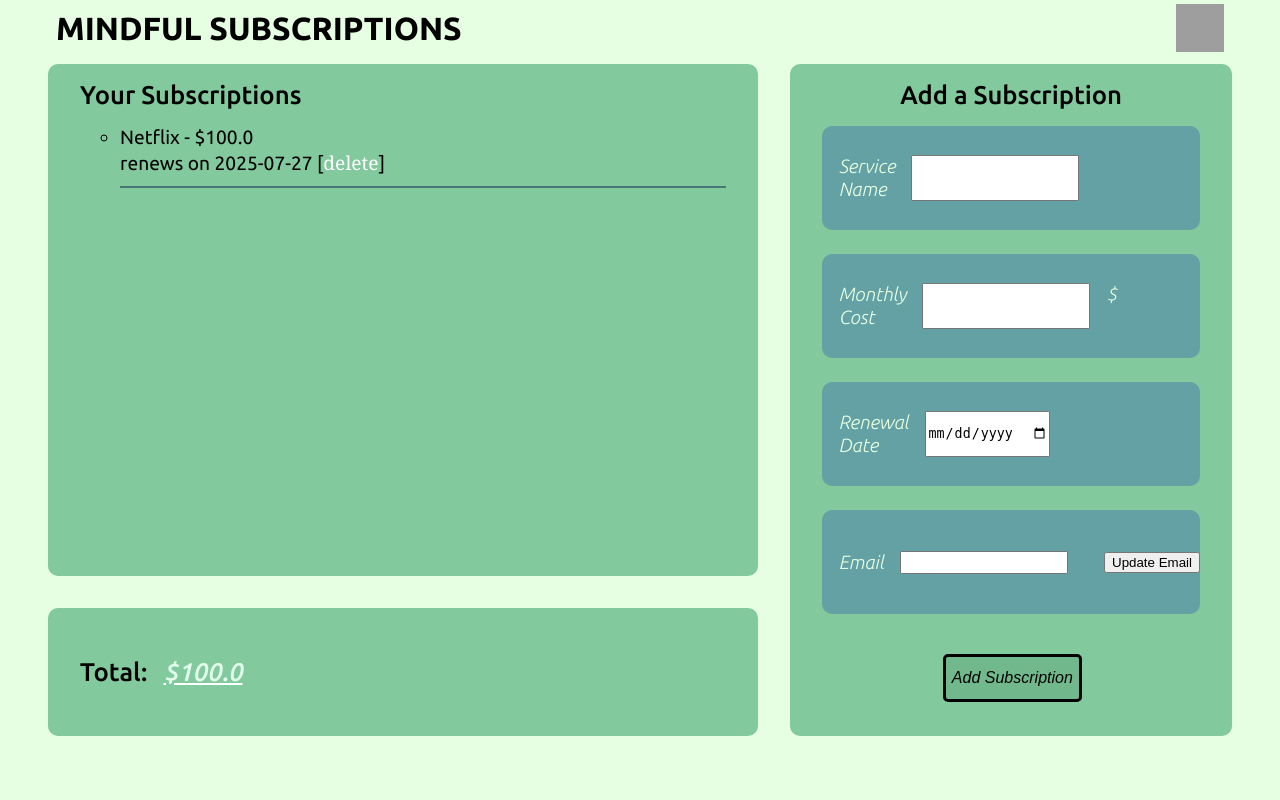
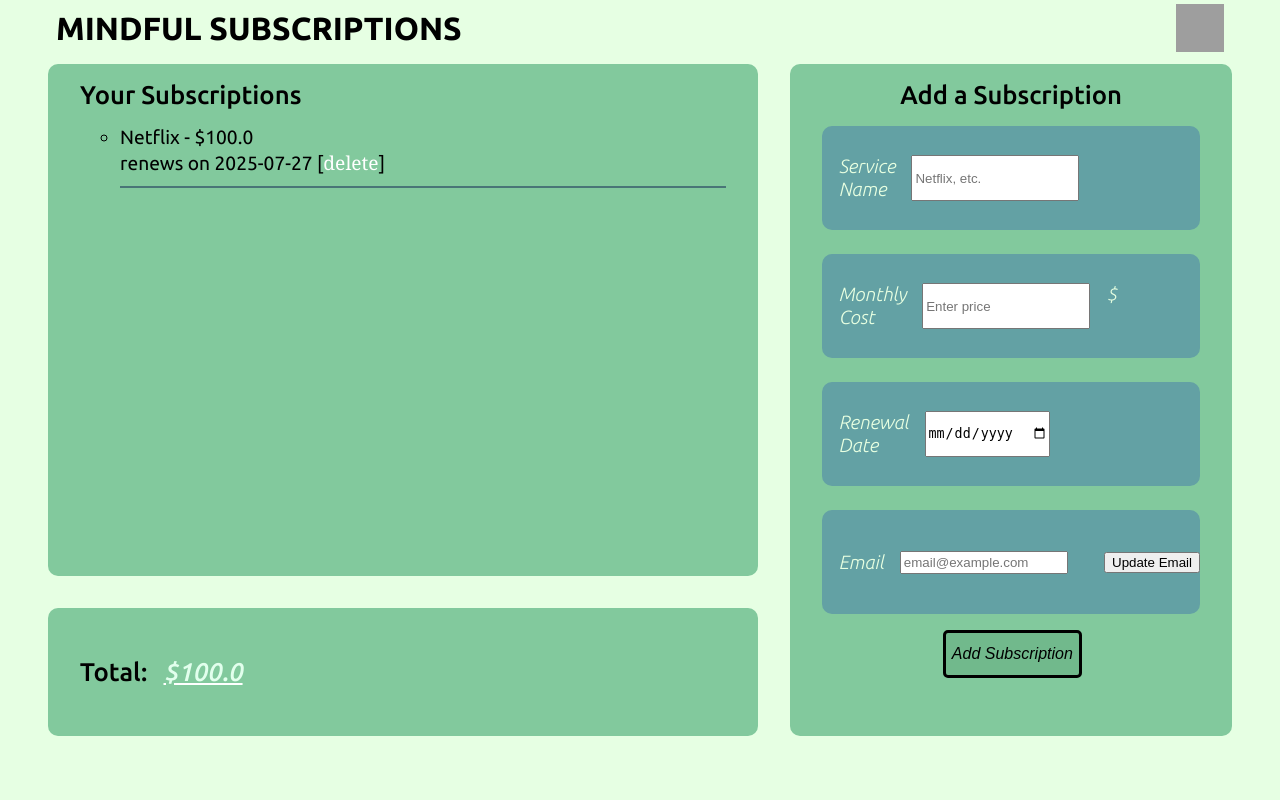
Before and after one commit to ivan-in-a-nutshell/subscriptions_tracker, a Flask app: page /subscriptions in a window 1280 px wide. Run offline with Flask 3, Linux system fonts and the light colour scheme; data that the repository does not hold is empty; grey boxes are pictures that could not be loaded.

Commit message:
Super final

```diff
--- a/app/forms.py
+++ b/app/forms.py
@@ -1,15 +1,15 @@
 from flask_wtf import FlaskForm
 from wtforms import StringField, SubmitField, FloatField, DateField
-from wtforms.validators import DataRequired
+from wtforms.validators import DataRequired, Email
 
 class SubscriptionForm(FlaskForm):
-    name = StringField('Service Name', validators=[DataRequired()])
-    cost = FloatField('Monthly Cost', validators=[DataRequired()])
+    name = StringField('Service Name', validators=[DataRequired()], render_kw={"placeholder": "Netflix, etc."})
+    cost = FloatField('Monthly Cost', validators=[DataRequired()], render_kw={"placeholder": "Enter price"})
     renewal_date = DateField(
         'Renewal Date', validators=[DataRequired()], format='%Y-%m-%d'
     )
     submit = SubmitField('Add Subscription')
 
 class EmailForm(FlaskForm):
-    email = StringField('Email', validators=[DataRequired()])
+    email = StringField('Email', validators=[DataRequired(), Email()], render_kw={"placeholder": "email@example.com"})
     submit = SubmitField('Update Email')
--- a/app/templates/subscriptions.html
+++ b/app/templates/subscriptions.html
@@ -39,6 +39,7 @@
 
         <div class="main_box">
             <h3 class="center_text">Add a Subscription</h3>
+            <div class="grid">
                 <form method="POST">
                     <div class="grid">
                           {{ form.hidden_tag() }}
@@ -51,6 +52,10 @@
                         <div class="subscriptions">
                             <p>{{ form.renewal_date.label }} {{ form.renewal_date() }}</p>
                         </div>
+                    </div>
+                </form>
+
+                <form method="POST">
                     <div class="subscriptions">
                             {{ email_form.hidden_tag() }}
                             <p>{{ email_form.email.label }} {{ email_form.email(size=20) }}</p>
@@ -59,8 +64,8 @@
                     <div class="center">
                         <p>{{ form.submit(class="button") }}</p>
                     </div>
+                </form>
             </div>
-                </form>
         </div>
 
     </section>
```
Also changed, not shown: app.db. Lines whose indentation alone changed are shown as unchanged.
